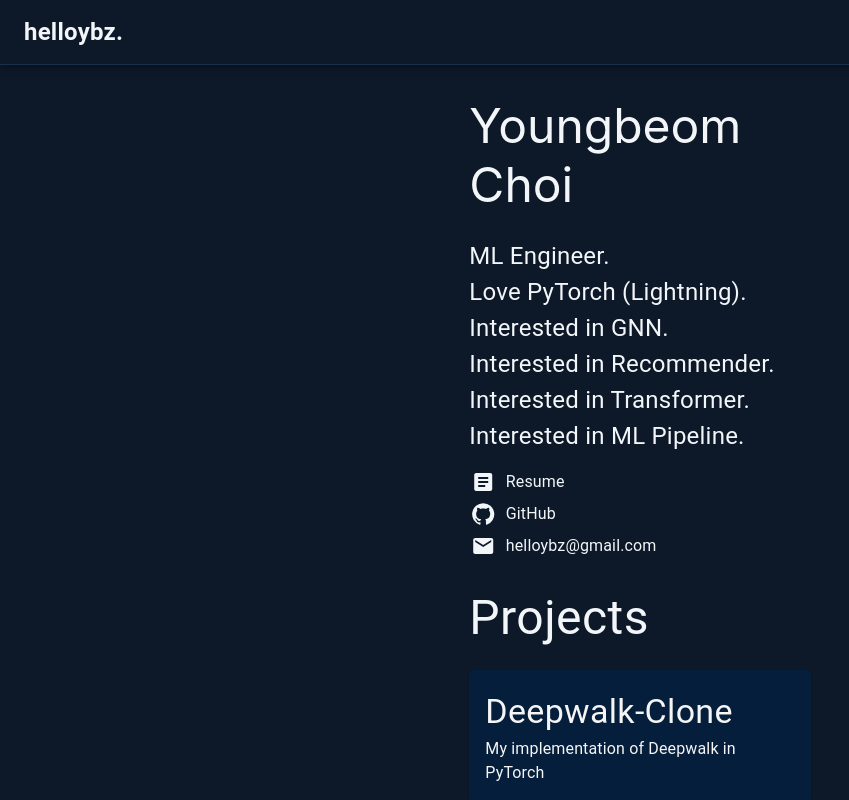
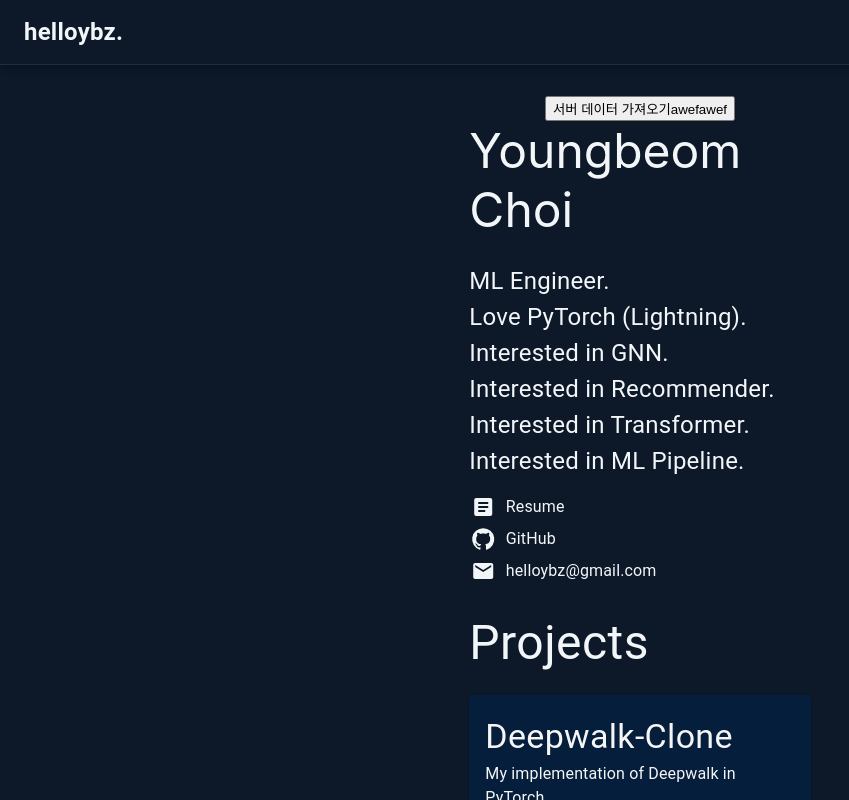
Before and after one commit to helloybz/helloybz.github.io, a React (Create React App) app: page / in a window 1280 px wide. Shown: the top 800 px of the page, without its empty margins (0-849 px from the left). Built offline with nearby package versions, Linux system fonts and the light colour scheme.

Commit message:
add: api calling test button

```diff
--- a/package.json
+++ b/package.json
@@ -16,7 +16,7 @@
     "react": "^17.0.2",
     "react-dom": "^17.0.2",
     "react-router-dom": "^6.0.2",
-    "react-scripts": "4.0.3",
+    "react-scripts": "^5.0.1",
     "web-vitals": "^1.0.1"
   },
   "scripts": {
--- a/src/App.js
+++ b/src/App.js
@@ -1,10 +1,11 @@
 import { Grid } from "@mui/material";
 import { Header, Bio, ProjectList } from "./components";
-
+import { FetchDataButton } from "./components";
 
 function App() {
   return (
     <div>
+
       <Header />
       <Grid
         container
@@ -14,6 +15,7 @@ function App() {
           padding: { "xs": "0 0.5rem", "lg": "0 24rem" }
         }}
       >
+        <FetchDataButton />
         <Grid item xs={12} >
           <Bio />
         </Grid>
--- /dev/null
+++ b/src/components/Testing.js
@@ -0,0 +1,42 @@
+import React, { useState } from 'react';
+
+const FetchDataButton = () => {
+    // 상태 정의
+    const [responseText, setResponseText] = useState('');
+    const [loading, setLoading] = useState(false);
+    const [error, setError] = useState(null);
+
+    // 서버 URL 정의
+    const serverUrl = 'https://jsonplaceholder.typicode.com/todos/1'; // 실제 URL로 바꾸세요
+
+    // 버튼 클릭 시 실행될 함수
+    const handleClick = async () => {
+        setLoading(true);
+        setError(null);
+        try {
+            const response = await fetch(serverUrl);
+            if (!response.ok) {
+                throw new Error('네트워크 응답에 문제가 발생했습니다.');
+            }
+            const data = await response.text(); // 서버의 응답이 텍스트라고 가정
+            setResponseText(data);
+        } catch (err) {
+            setError(err.message);
+        } finally {
+            setLoading(false);
+        }
+    };
+
+    return (
+        <div>
+            <button onClick={handleClick} disabled={loading}>
+                {loading ? '로딩 중...' : '서버 데이터 가져오기'}awefawef
+            </button>
+
+            {error && <div style={{ color: 'red' }}>오류: {error}</div>}
+            {responseText && !error && <div>{responseText}</div>}
+        </div>
+    );
+};
+
+export default FetchDataButton;
--- a/src/components/index.js
+++ b/src/components/index.js
@@ -1,9 +1,11 @@
 import { Header } from "./Header/Header";
 import { ProjectList } from "./Projects/ProjectList"
 import { Bio } from "./Bio"
+import FetchDataButton from "./Testing"
 
 export {
     Bio,
     Header,
-    ProjectList
+    ProjectList,
+    FetchDataButton
 }
```
Also changed, not shown: 1 other file (tests, documents, lock files or other folders).
